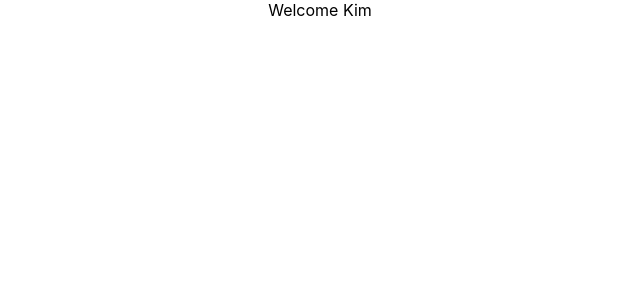
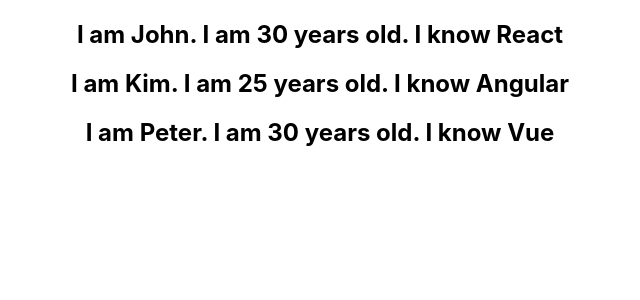
Before and after one commit to DerpyTheSpy/ReactApplication, a React (Create React App) app in the folder my-app/: page / in a window 1280 px wide. Shown: the top 300 px of the page, without its empty margins (320-960 px from the left). Built offline with nearby package versions, Linux system fonts and the light colour scheme.

Commit message:
List Rendering

```diff
--- a/my-app/src/App.js
+++ b/my-app/src/App.js
@@ -10,14 +10,16 @@
 import EventBind from './components/EventBind';
 import ParentComponent from './components/ParentComponent';
 import UserGreeting from './components/UserGreeting';
+import NameList from './components/NameList';
 
 
 class App extends Component {
   render() {
     return (
       <div className="App">
-        <UserGreeting />
-        {/*<ParentComponent />
+        <NameList />
+        {/*<UserGreeting />
+        <ParentComponent />
         <EventBind />
         <FunctionClick />
         <ClassClick />
--- /dev/null
+++ b/my-app/src/components/NameList.js
@@ -0,0 +1,28 @@
+import React from 'react'
+
+function NameList() {
+    const persons = [
+        {
+            id: 1,
+            name: 'John',
+            age: 30,
+            skill: 'React'
+        },
+        {
+            id: 2,
+            name: 'Kim',
+            age: 25,
+            skill: 'Angular'
+        },
+        {
+            id: 3,
+            name: 'Peter',
+            age: 30,
+            skill: 'Vue'
+        }
+    ]
+    const personList = persons.map(person => <h2>I am {person.name}. I am {person.age} years old. I know {person.skill}</h2>)
+    return <div>{personList}</div>
+}
+
+export default NameList
```
Also changed, not shown: my-app/src/components/Person.js (added, +13 -0 lines).
